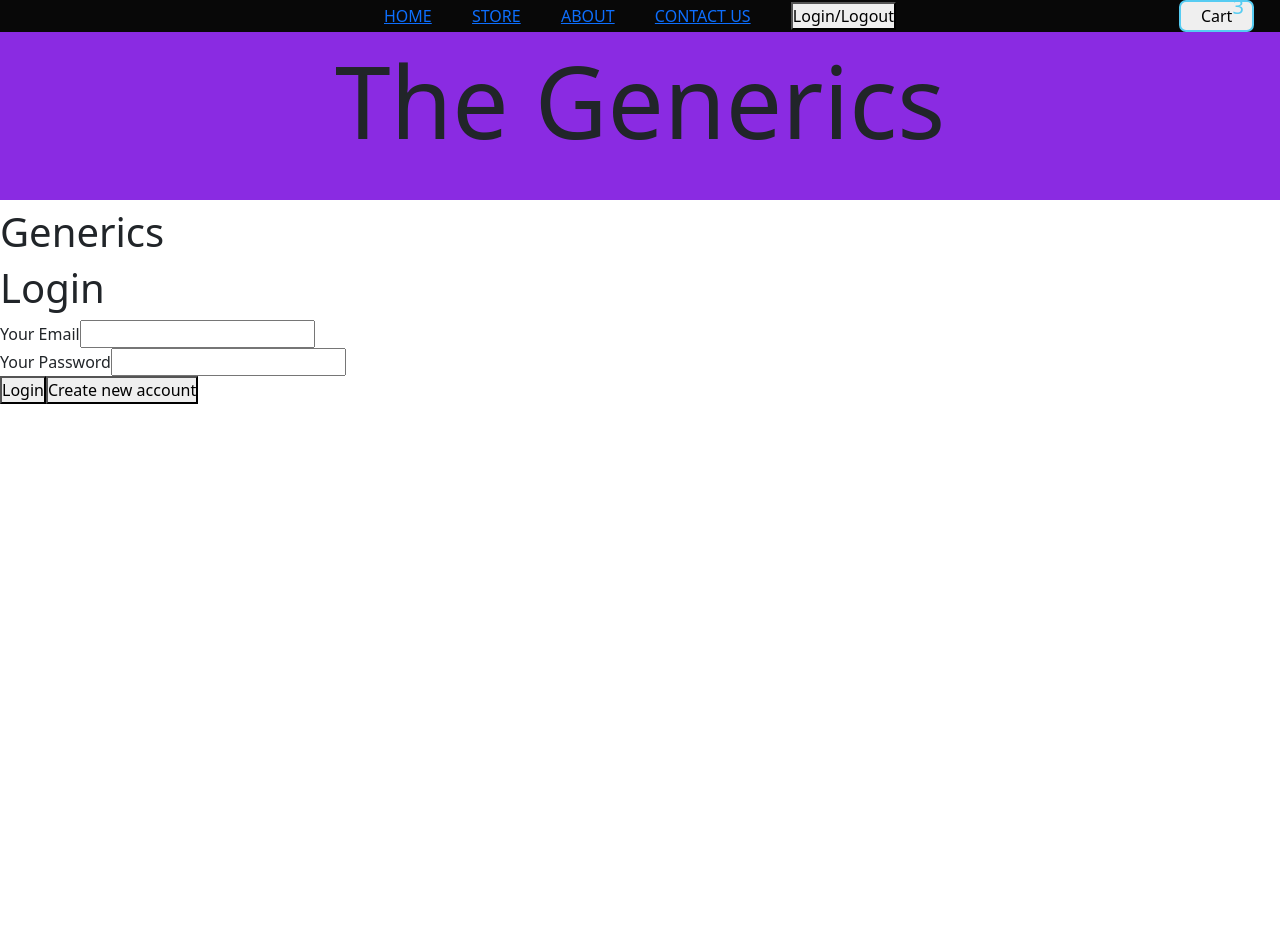
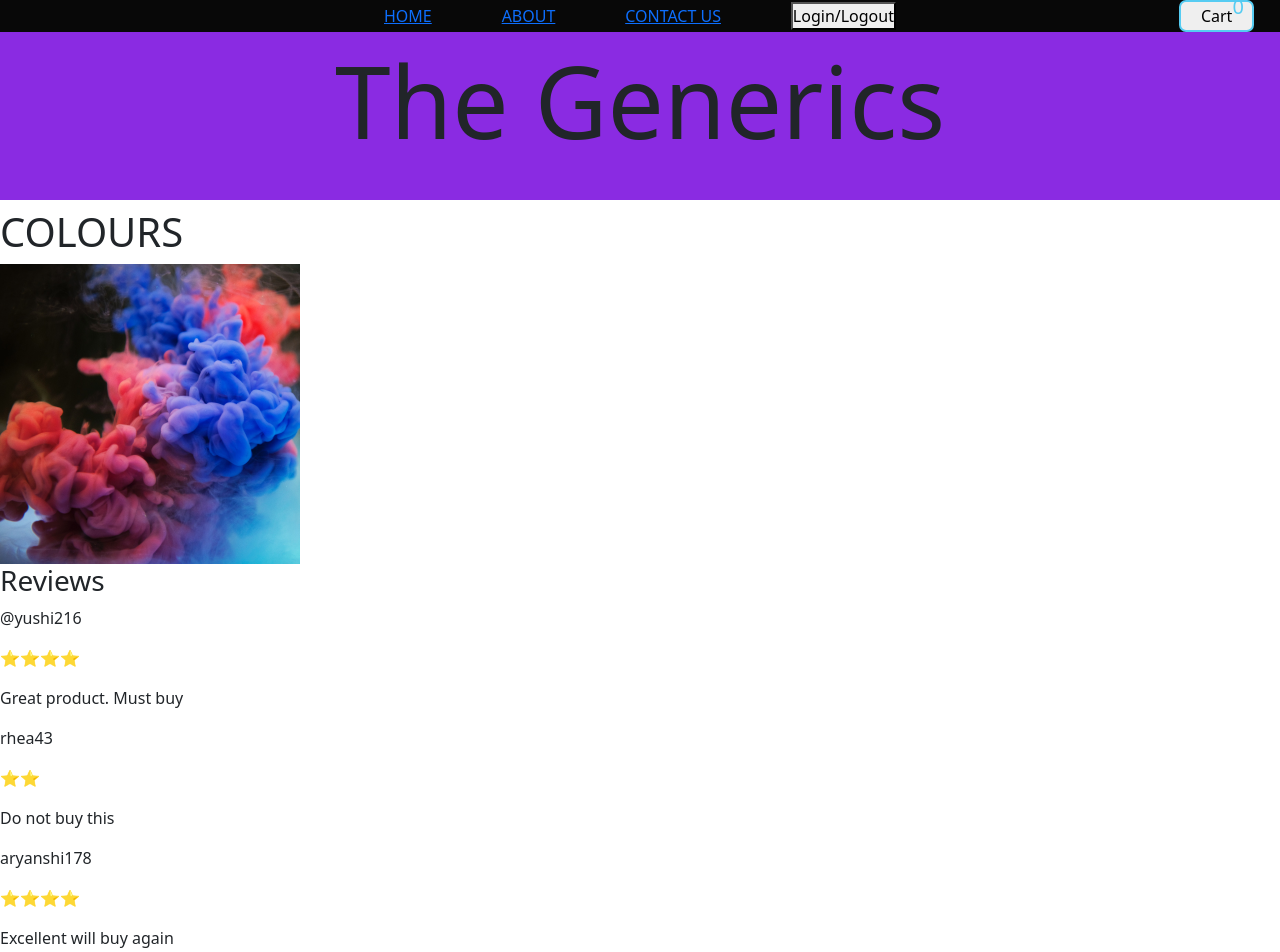
Before and after one commit to itsmeAYUSH/E-commerce, a React (Create React App) app: page /products/1 in a window 1280 px wide. Before the commit this address led to /. Shown: the top 952 px of the page. Before the commit the page ends 800 px from the top, so only its background shows below. Built offline with nearby package versions, Linux system fonts and the light colour scheme.

Commit message:
Add files via upload
login mandatory and bugs fixed

```diff
--- a/src/App.js
+++ b/src/App.js
@@ -4,14 +4,14 @@ import { Route, Switch, Redirect } from "react-router-dom";
 import Header from "./components/Layout/header/Header";
 import Cart from "../src/components/Cart/Cart";
 import Products from "./components/Products/Products";
-import CartProvider from "./store/CartProvider";
+// import CartProvider from "./store/CartProvider";
 import Home from "../src/components/route/home/Home";
 import About from "../src/components/route/about/About";
 import Contact from "./components/Layout/contact/Contact";
-import ProductDetail from "./components/Products/ProductDetail";
 import AuthContext from "./store/auth-context";
 import AuthForm from "./components/Authentication/AuthForm";
 // import Footer from "./components/Layout/footer/Footer";
+import ProductDetails from "./components/prodDetails/ProductDetails";
 
 const App = () => {
   const authCtx = useContext(AuthContext);
@@ -26,7 +26,7 @@ const App = () => {
   };
 
   return (
-    <CartProvider>
+    <div>
       {cartIsShow && <Cart onClose={hideCartHandler} />}
       <Header onShowCart={showCartHandler} />
       <Switch>
@@ -34,7 +34,7 @@ const App = () => {
           <AuthForm />
         </Route>
 
-        {authCtx.isLoggedIn && (
+        {!authCtx.isLoggedIn && (
           <Route path="/auth">
             <AuthForm />
           </Route>
@@ -60,42 +60,15 @@ const App = () => {
           <Contact />
         </Route>
 
-        <Route path="/store/:product_id">
-          <ProductDetail />
+        <Route path="/products/:product_id">
+          <ProductDetails />
         </Route>
 
         <Route path="*">
           <Redirect to="/"></Redirect>
         </Route>
       </Switch>
-      {/* <Switch>
-        <Route path="/" exact>
-          <AuthForm />
-        </Route>
-        <Route path="/auth">
-          <AuthForm />
-        </Route>
-        <Route path="/store" exact>
-          <Products />
-        </Route>
-
-        <Route path="/about">
-          <About />
-        </Route>
-
-        <Route path="/home">
-          <Home />
-        </Route>
-
-        <Route path="/contact">
-          <Contact />
-        </Route>
-
-        <Route path="/store/:product_id">
-          <ProductDetail />
-        </Route>
-      </Switch> */}
-    </CartProvider>
+    </div>
   );
 };
 
--- a/src/components/Cart/Cart.js
+++ b/src/components/Cart/Cart.js
@@ -35,7 +35,7 @@ const Cart = (props) => {
 
   const cartItems = (
     <ul className={classes["cart-items"]}>
-      {cartCtx?.item?.map((item) => (
+      {cartCtx?.items?.map((item) => (
         <li className={classes.coloumn}>
           <CartItems
             key={item.id}
@@ -63,7 +63,7 @@ const Cart = (props) => {
         <span className={classes.item}> PRICE </span>
         <span className={classes.item}> QUANTITY </span>
       </div>
-      {CartItems}
+      {cartItems}
       <h2 className={classes.h2}> Total ${totalAmount} </h2>
 
       <button className={classes.button}>PURCHASE </button>
--- a/src/components/Cart/CartItems.js
+++ b/src/components/Cart/CartItems.js
@@ -3,9 +3,10 @@ import { useContext } from "react";
 
 const CartItems = (props) => {
   const cartCntx = useContext(CartContext);
-  const onAddHandler = () => {
+
+  const onRemoveHandler = () => {
+    cartCntx.removeItem(props);
     console.log(props)
-    cartCntx.addItem(props)
   };
 
   return (
@@ -13,11 +14,11 @@ const CartItems = (props) => {
       <div>
         <h2>{props.title}</h2>
         <img src={props.img} alt='icon'></img>
-        <span>$ {props.price}</span>
+        <span> ${props.price}</span>
         <span> x {props.quantity}</span>
       </div>
       <div>
-        <button onClick={onAddHandler}>+</button>
+        <button onClick={onRemoveHandler}>-</button>
       </div>
     </li>
   );
--- a/src/components/Layout/header/Header.js
+++ b/src/components/Layout/header/Header.js
@@ -1,25 +1,39 @@
-import React, { Fragment, useContext} from "react";
+import React, { Fragment, useContext } from "react";
 import classes from "./Header.module.css";
 import { NavLink, useHistory } from "react-router-dom";
 import AuthContext from "../../../store/auth-context";
+import { useState } from "react";
+import { useEffect } from "react";
+import CartContext from "../../../store/cart-context";
 
 const Header = (props) => {
-  let number = 3
+
+  const [quantity, setQuantity] = useState(0);
+
   const authCtx = useContext(AuthContext);
+  const cartCtx = useContext(CartContext);
+
   const history = useHistory();
+
+  useEffect(() => {
+    setQuantity(cartCtx.items.length || 0);
+  }, [cartCtx.items]);
+
   const logoutHandler = () => {
     authCtx.logout();
-    history.replace('/auth')
-  }
+    history.replace("/auth");
+  };
   return (
     <Fragment>
       <header className={classes.header}>
         <NavLink to="/home">
           <span>HOME</span>
         </NavLink>
-        <NavLink to="/store">
-          <span>STORE</span>
-        </NavLink>
+        {authCtx.isLoggedIn && (
+          <NavLink to="/store">
+            <span>STORE</span>
+          </NavLink>
+        )}
         <NavLink to="/about">
           <span>ABOUT</span>
         </NavLink>
@@ -28,7 +42,7 @@ const Header = (props) => {
         </NavLink>
 
         <button className={classes.button} onClick={props.onShowCart}>
-          Cart <span className={classes.cartNumber}> {number}</span>
+          Cart <span className={classes.cartNumber}> {quantity}</span>
         </button>
         <button onClick={logoutHandler}>Login/Logout</button>
       </header>
--- a/src/components/Products/AvailableProducts.js
+++ b/src/components/Products/AvailableProducts.js
@@ -3,21 +3,25 @@ import Product from "./Product";
 
 const productsArr = [
   {
+    id: "1",
     title: "Colors",
     price: 100,
     imageUrl: "/images/ProductImage/Album-1.png",
   },
   {
+    id: "2",
     title: "Black and white Colors",
     price: 50,
     imageUrl: "/images/ProductImage/Album-2.png",
   },
   {
+    id: "3",
     title: "Yellow and Black Colors",
     price: 70,
     imageUrl: "/images/ProductImage/Album-3.png",
   },
   {
+    id: "4",
     title: "Blue Color",
     price: 100,
     imageUrl: "/images/ProductImage/Album-4.png",
@@ -31,11 +35,15 @@ const AvailableProducts = (props) => {
         {productsArr.map((item) => {
           return (
             <Product
+              key={Math.random()}
+              id={item.id}
               title={item.title}
               price={item.price}
               image={item.imageUrl}
+              quantity={1}
+              _id={item._id}
             />
-          )
+          );
         })}
       </ul>
     </div>
--- /dev/null
+++ b/src/components/prodDetails/ProductDetails.js
@@ -0,0 +1,109 @@
+import React, { Fragment } from "react";
+import { useParams } from "react-router-dom";
+
+const ProductDetails = (props) => {
+    const params = useParams();
+
+  return (
+    <Fragment>
+      {params.product_id === "1" && (
+        <div>
+          <h1>COLOURS</h1>
+          <img src="/images/ProductImage/Album-1.png" alt="productImage" />
+          <div>
+            <h3> Reviews </h3>
+            <p> @yushi216 </p>
+            <p>⭐⭐⭐⭐</p>
+            <p> Great product. Must buy</p>
+            <p> rhea43 </p>
+            <p>⭐⭐</p>
+            <p> Do not buy this</p>
+            <p> aryanshi178 </p>
+            <p>⭐⭐⭐⭐</p>
+            <p> Excellent will buy again</p>
+            <p> aryanshi178 </p>
+            <p>⭐⭐⭐⭐</p>
+            <p> Excellent will buy again</p>
+            <p> aryanshi178 </p>
+            <p>⭐⭐⭐⭐</p>
+            <p> Excellent will buy again</p>
+          </div>
+        </div>
+      )}
+       {params.product_id === "2" && (
+        <div>
+          <h1>COLOURS</h1>
+          <img src="/images/ProductImage/Album-2.png" alt="productImage" />
+          <div>
+            <h3> Reviews </h3>
+            <p> @yushi216 </p>
+            <p>⭐⭐⭐⭐</p>
+            <p> Great product. Must buy</p>
+            <p> rhea43 </p>
+            <p>⭐⭐</p>
+            <p> Do not buy this</p>
+            <p> aryanshi178 </p>
+            <p>⭐⭐⭐⭐</p>
+            <p> Excellent will buy again</p>
+            <p> aryanshi178 </p>
+            <p>⭐⭐⭐⭐</p>
+            <p> Excellent will buy again</p>
+            <p> aryanshi178 </p>
+            <p>⭐⭐⭐⭐</p>
+            <p> Excellent will buy again</p>
+          </div>
+        </div>
+      )}
+       {params.product_id === "3" && (
+        <div>
+          <h1>COLOURS</h1>
+          <img src="/images/ProductImage/Album-3.png" alt="productImage" />
+          <div>
+            <h3> Reviews </h3>
+            <p> @yushi216 </p>
+            <p>⭐⭐⭐⭐</p>
+            <p> Great product. Must buy</p>
+            <p> rhea43 </p>
+            <p>⭐⭐</p>
+            <p> Do not buy this</p>
+            <p> aryanshi178 </p>
+            <p>⭐⭐⭐⭐</p>
+            <p> Excellent will buy again</p>
+            <p> aryanshi178 </p>
+            <p>⭐⭐⭐⭐</p>
+            <p> Excellent will buy again</p>
+            <p> aryanshi178 </p>
+            <p>⭐⭐⭐⭐</p>
+            <p> Excellent will buy again</p>
+          </div>
+        </div>
+      )}
+       {params.product_id === "4" && (
+        <div>
+          <h1>COLOURS</h1>
+          <img src="/images/ProductImage/Album-4.png" alt="productImage" />
+          <div>
+            <h3> Reviews </h3>
+            <p> @yushi216 </p>
+            <p>⭐⭐⭐⭐</p>
+            <p> Great product. Must buy</p>
+            <p> rhea43 </p>
+            <p>⭐⭐</p>
+            <p> Do not buy this</p>
+            <p> aryanshi178 </p>
+            <p>⭐⭐⭐⭐</p>
+            <p> Excellent will buy again</p>
+            <p> aryanshi178 </p>
+            <p>⭐⭐⭐⭐</p>
+            <p> Excellent will buy again</p>
+            <p> aryanshi178 </p>
+            <p>⭐⭐⭐⭐</p>
+            <p> Excellent will buy again</p>
+          </div>
+        </div>
+      )}
+    </Fragment>
+  );
+};
+
+export default ProductDetails;
--- a/src/index.js
+++ b/src/index.js
@@ -8,12 +8,15 @@ import App from "./App";
 import "../node_modules/react-bootstrap/dist/react-bootstrap";
 import "../node_modules/bootstrap/dist/css/bootstrap.css";
 import { AuthContextProvider } from "./store/auth-context";
+import CartProvider from "./store/CartProvider";
 
 const root = ReactDOM.createRoot(document.getElementById("root"));
 root.render(
   <AuthContextProvider>
-    <BrowserRouter>
-      <App />
-    </BrowserRouter>
+    <CartProvider>
+      <BrowserRouter>
+        <App />
+      </BrowserRouter>
+    </CartProvider>
   </AuthContextProvider>
 );
--- a/src/store/CartProvider.js
+++ b/src/store/CartProvider.js
@@ -8,10 +8,20 @@ const CartProvider = (props) => {
   const addItemToCartHandler = (item) => {
     setItems([...items, item]);
   };
+  const emptyCartHandler = () => {
+    setItems([]);
+  }
+  const initializeCartHandler = (items) => {
+    setItems(items)
+
+  }
   const cartContext = {
-    item: [],
+    items: items,
     totalAmount: 0,
     addItem: addItemToCartHandler,
+    // removeItem: removeItemHandler,
+    emptyCart: emptyCartHandler,
+    initilizeCart: initializeCartHandler,
   };
   return (
     <CartContext.Provider value={cartContext}>
--- a/src/store/cart-context.js
+++ b/src/store/cart-context.js
@@ -4,6 +4,7 @@ const CartContext = React.createContext({
   items: [],
   totalAmount: 0,
   addItem: (item) => {},
+  initilizeCart: () => {},
 });
 
 export default CartContext;
```
Also changed, not shown: src/components/Products/Product.js (+8 -10 lines).
